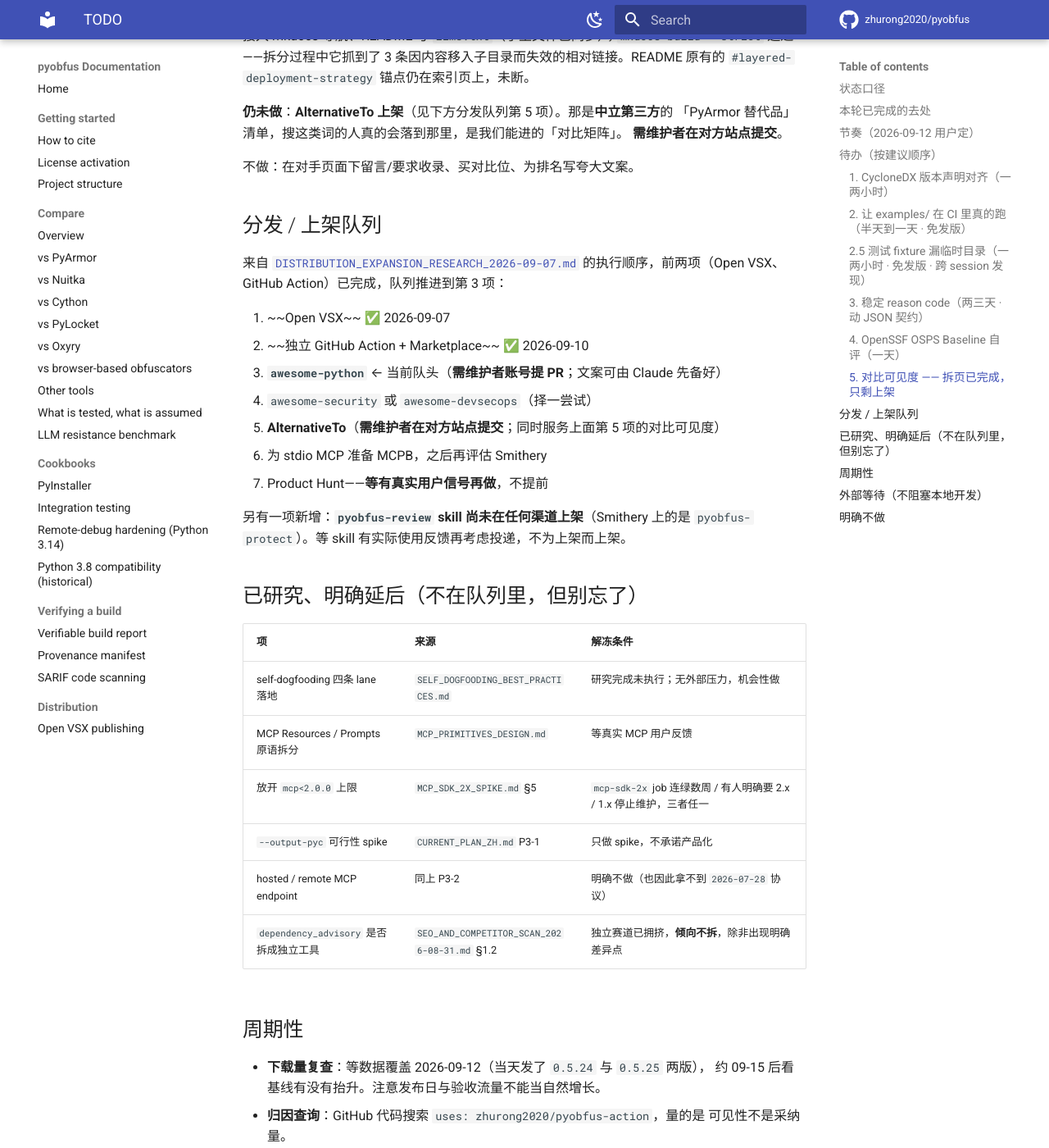
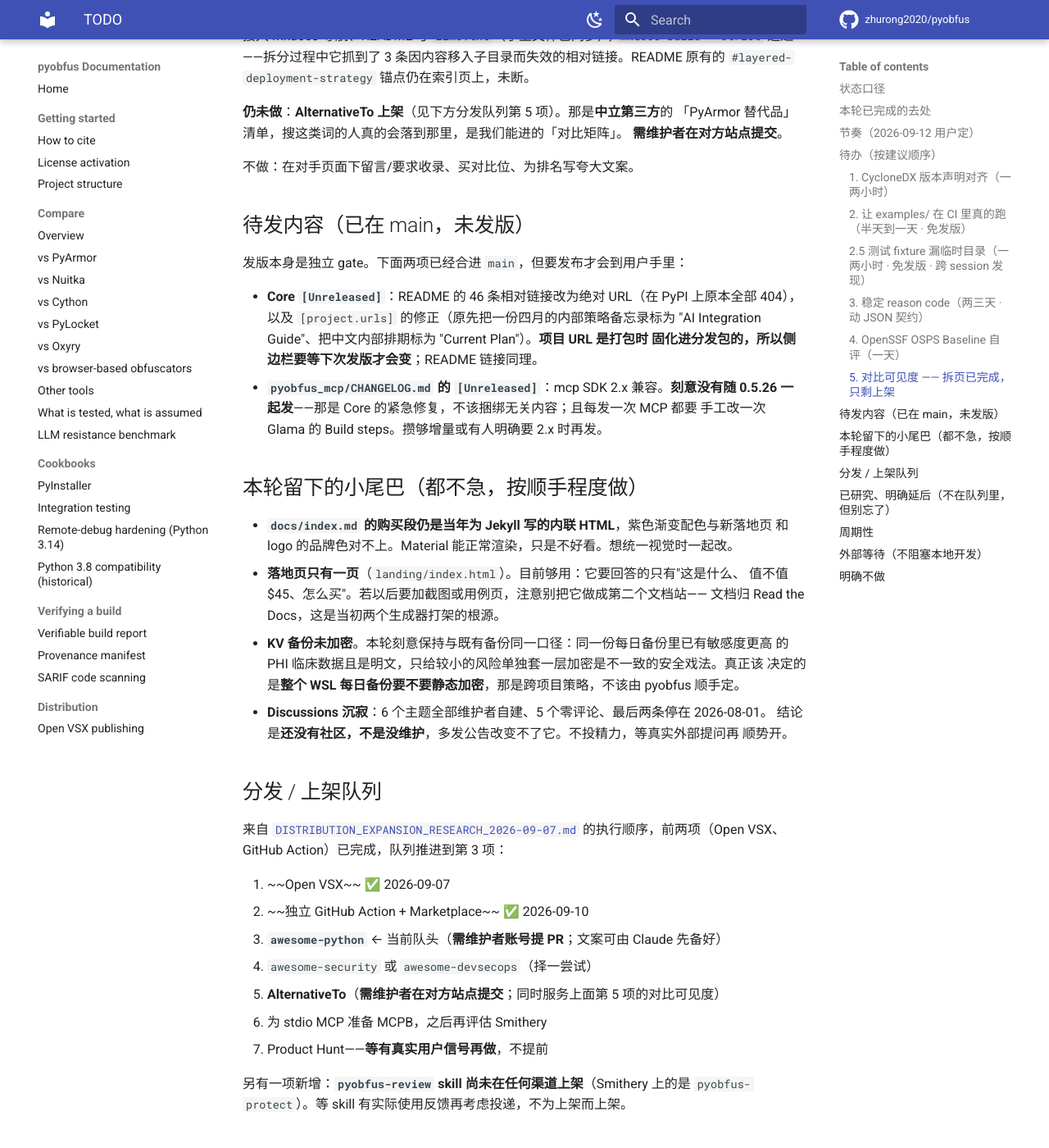
Before and after one commit to zhurong2020/pyobfus, an MkDocs documentation site: the page built from docs/TODO.md, in a window 1280 px wide and 1400 px high, scrolled down 3192 px. Shown: the whole window at 82% size. Built offline with MkDocs 1.6.1 and Material for MkDocs 9.7.7, drawn with Linux system fonts in a browser that asks for light colours; comment, search, counter and statistics services are not loaded; some of the changed text lies outside the part shown.

Commit message:
docs: queue what this round did not finish
Restores a "pending release" section that a later edit in the same session
deleted by accident: the replacement range for the comparison item extended
past it to the next heading. Rebuilt and expanded rather than reverted, since
there is more to list now.

Four loose ends are written down rather than left in someone's memory: the
purchase block on the docs Home page is still Jekyll-era inline HTML in colours
that no longer match anything; the landing page is deliberately one page and
should stay that way, because two site generators fighting over one source is
what caused the problem it fixed; the KV backup is deliberately unencrypted to
stay consistent with a daily backup that already carries clinical data in the
clear, and the real question is whether that whole backup should be encrypted,
which is not pyobfus's call; and Discussions are quiet because there is no
community yet, not because nobody is tending them.

Co-Authored-By: Claude Opus 5 <noreply@anthropic.com>

```diff
--- a/docs/TODO.md
+++ b/docs/TODO.md
@@ -5,7 +5,7 @@
 顺序做」，不记录历史。依据与实测证据见
 [`FEATURE_EXPANSION_RESEARCH_2026-09-12.md`](FEATURE_EXPANSION_RESEARCH_2026-09-12.md)。
 
-最后更新：2026-09-13（P0 许可系统可靠性四项已全部发布为 `0.5.26`，去处见 `CURRENT_PLAN_ZH.md`）。
+最后更新：2026-09-13（P0 许可系统可靠性四项已全部发布为 `0.5.26`；同日又做了公开门面审计，五处问题四处已修，去处均见 `CURRENT_PLAN_ZH.md`）。
 
 ## 状态口径
 
@@ -117,6 +117,32 @@ JSON，需要版本字段管理，**排在矩阵之后**，因为矩阵会暴露
 
 不做：在对手页面下留言/要求收录、买对比位、为排名写夸大文案。
 
+## 待发内容（已在 main，未发版）
+
+发版本身是独立 gate。下面两项已经合进 `main`，但要发布才会到用户手里：
+
+- **Core `[Unreleased]`**：README 的 46 条相对链接改为绝对 URL（在 PyPI 上原本全部
+  404），以及 `[project.urls]` 的修正（原先把一份四月的内部策略备忘录标为
+  "AI Integration Guide"、把中文内部排期标为 "Current Plan"）。**项目 URL 是打包时
+  固化进分发包的，所以侧边栏要等下次发版才会变**；README 链接同理。
+- **`pyobfus_mcp/CHANGELOG.md` 的 `[Unreleased]`**：mcp SDK 2.x 兼容。**刻意没有随
+  0.5.26 一起发**——那是 Core 的紧急修复，不该捆绑无关内容；且每发一次 MCP 都要
+  手工改一次 Glama 的 Build steps。攒够增量或有人明确要 2.x 时再发。
+
+## 本轮留下的小尾巴（都不急，按顺手程度做）
+
+- **`docs/index.md` 的购买段仍是当年为 Jekyll 写的内联 HTML**，紫色渐变配色与新落地页
+  和 logo 的品牌色对不上。Material 能正常渲染，只是不好看。想统一视觉时一起改。
+- **落地页只有一页**（`landing/index.html`）。目前够用：它要回答的只有"这是什么、
+  值不值 $45、怎么买"。若以后要加截图或用例页，注意别把它做成第二个文档站——
+  文档归 Read the Docs，这是当初两个生成器打架的根源。
+- **KV 备份未加密**。本轮刻意保持与既有备份同一口径：同一份每日备份里已有敏感度更高
+  的 PHI 临床数据且是明文，只给较小的风险单独套一层加密是不一致的安全戏法。真正该
+  决定的是**整个 WSL 每日备份要不要静态加密**，那是跨项目策略，不该由 pyobfus 顺手定。
+- **Discussions 沉寂**：6 个主题全部维护者自建、5 个零评论、最后两条停在 2026-08-01。
+  结论是**还没有社区，不是没维护**，多发公告改变不了它。不投精力，等真实外部提问再
+  顺势开。
+
 ## 分发 / 上架队列
 
 来自 [`DISTRIBUTION_EXPANSION_RESEARCH_2026-09-07.md`](DISTRIBUTION_EXPANSION_RESEARCH_2026-09-07.md)
```
